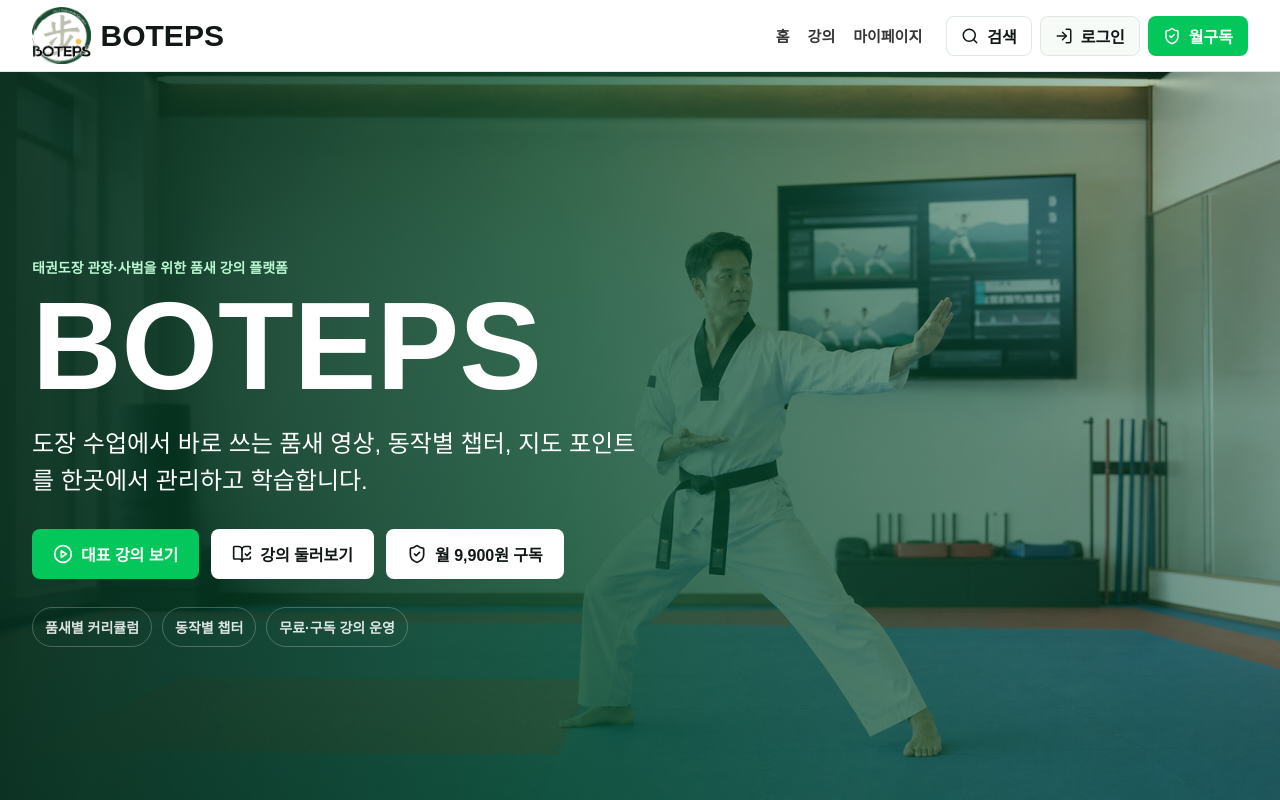
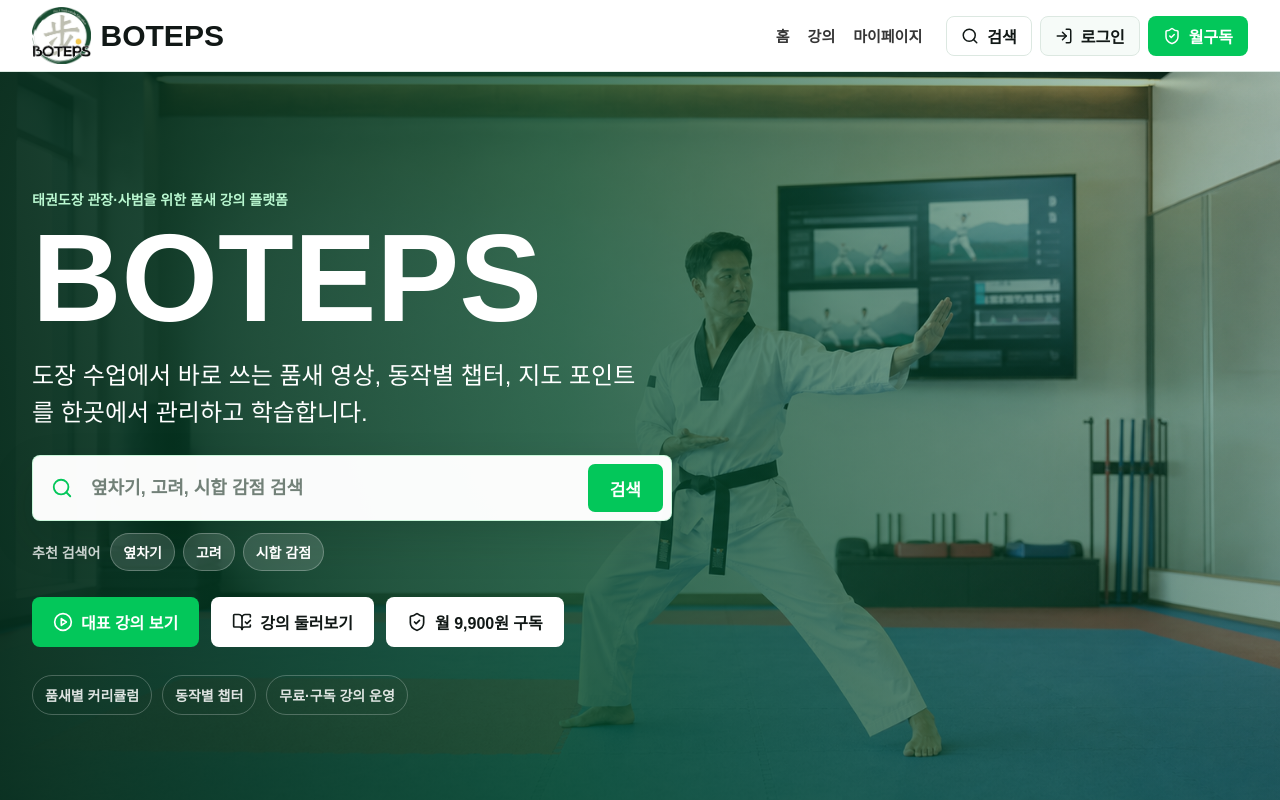
Before and after one commit to boteps4120-alt/botepswep, a Next.js app: page / in a window 1280 px wide. Shown: the top 800 px of the page. Built offline with nearby package versions, Linux system fonts and the light colour scheme; no server answers; the database is empty.

Commit message:
Add hero quick search

```diff
--- a/app/courses/courses-browser.tsx
+++ b/app/courses/courses-browser.tsx
@@ -8,12 +8,14 @@
 
 export function CoursesBrowser({
   initialBookmarkedSlugs = [],
+  initialQuery = "",
   initialCourses
 }: {
   initialBookmarkedSlugs?: string[];
+  initialQuery?: string;
   initialCourses: Course[];
 }) {
-  const [query, setQuery] = useState("");
+  const [query, setQuery] = useState(initialQuery);
   const [accessFilter, setAccessFilter] = useState<AccessFilter>("all");
   const [category, setCategory] = useState("전체");
   const [subcategory, setSubcategory] = useState("전체");
--- a/app/globals.css
+++ b/app/globals.css
@@ -264,8 +264,83 @@
 .hero-copy {
   font-size: clamp(18px, 2vw, 24px);
   line-height: 1.55;
-  margin: 0 0 30px;
+  margin: 0 0 24px;
   max-width: 620px;
+}
+
+.hero-search {
+  align-items: center;
+  background: rgba(255, 255, 255, 0.98);
+  border: 1px solid rgba(185, 247, 208, 0.72);
+  border-radius: 8px;
+  box-shadow: 0 18px 42px rgba(0, 34, 18, 0.18);
+  display: grid;
+  gap: 12px;
+  grid-template-columns: 26px minmax(0, 1fr) auto;
+  max-width: 640px;
+  min-height: 64px;
+  padding: 8px 8px 8px 18px;
+}
+
+.hero-search svg {
+  color: var(--red);
+}
+
+.hero-search input {
+  background: transparent;
+  border: 0;
+  color: var(--ink);
+  font-size: 18px;
+  font-weight: 800;
+  min-width: 0;
+  outline: 0;
+}
+
+.hero-search input::placeholder {
+  color: #728178;
+}
+
+.hero-search button {
+  background: var(--red);
+  border: 0;
+  border-radius: 7px;
+  color: #fff;
+  cursor: pointer;
+  font-size: 17px;
+  font-weight: 900;
+  min-height: 48px;
+  padding: 0 22px;
+}
+
+.hero-quick-searches {
+  align-items: center;
+  display: flex;
+  flex-wrap: wrap;
+  gap: 8px;
+  margin: 12px 0 26px;
+}
+
+.hero-quick-searches::before {
+  color: rgba(255, 255, 255, 0.78);
+  content: "추천 검색어";
+  font-size: 14px;
+  font-weight: 900;
+  margin-right: 2px;
+}
+
+.hero-quick-searches a {
+  background: rgba(255, 255, 255, 0.14);
+  border: 1px solid rgba(255, 255, 255, 0.26);
+  border-radius: 999px;
+  color: #fff;
+  font-size: 14px;
+  font-weight: 900;
+  padding: 8px 12px;
+}
+
+.hero-quick-searches a:hover {
+  background: rgba(185, 247, 208, 0.22);
+  border-color: rgba(185, 247, 208, 0.72);
 }
 
 .hero-actions {
@@ -2045,6 +2120,20 @@
     flex-direction: column;
   }
 
+  .hero-search {
+    grid-template-columns: 22px minmax(0, 1fr);
+    padding: 12px 14px;
+  }
+
+  .hero-search button {
+    grid-column: 1 / -1;
+    width: 100%;
+  }
+
+  .hero-quick-searches::before {
+    flex-basis: 100%;
+  }
+
   .hero-proof-row span {
     text-align: center;
   }
--- a/app/page.tsx
+++ b/app/page.tsx
@@ -1,6 +1,6 @@
 import Image from "next/image";
 import Link from "next/link";
-import { ArrowRight, BookOpenCheck, CheckCircle2, Clock3, PlayCircle, ShieldCheck, Target } from "lucide-react";
+import { ArrowRight, BookOpenCheck, CheckCircle2, Clock3, PlayCircle, Search, ShieldCheck, Target } from "lucide-react";
 import { CourseCard } from "@/components/course-card";
 import { getRuntimeCourses } from "@/lib/server-courses";
 
@@ -13,6 +13,7 @@
   const topCourses = [...courses].sort((a, b) => b.popularity - a.popularity);
   const freeTopCourses = topCourses.filter((course) => !course.isPremium).slice(0, 5);
   const paidTopCourses = topCourses.filter((course) => course.isPremium).slice(0, 5);
+  const quickSearches = ["옆차기", "고려", "시합 감점"];
 
   return (
     <>
@@ -26,6 +27,18 @@
             <p className="hero-copy">
               도장 수업에서 바로 쓰는 품새 영상, 동작별 챕터, 지도 포인트를 한곳에서 관리하고 학습합니다.
             </p>
+            <form className="hero-search" action="/courses">
+              <Search size={22} aria-hidden="true" />
+              <input name="query" type="search" placeholder="옆차기, 고려, 시합 감점 검색" aria-label="강의 검색어" />
+              <button type="submit">검색</button>
+            </form>
+            <div className="hero-quick-searches" aria-label="추천 검색어">
+              {quickSearches.map((keyword) => (
+                <Link key={keyword} href={`/courses?query=${encodeURIComponent(keyword)}`}>
+                  {keyword}
+                </Link>
+              ))}
+            </div>
             <div className="hero-actions">
               <Link className="icon-button primary large" href={`/watch/${featured.slug}`}>
                 <PlayCircle size={20} />
```
Also changed, not shown: app/courses/page.tsx (+10 -2 lines).
